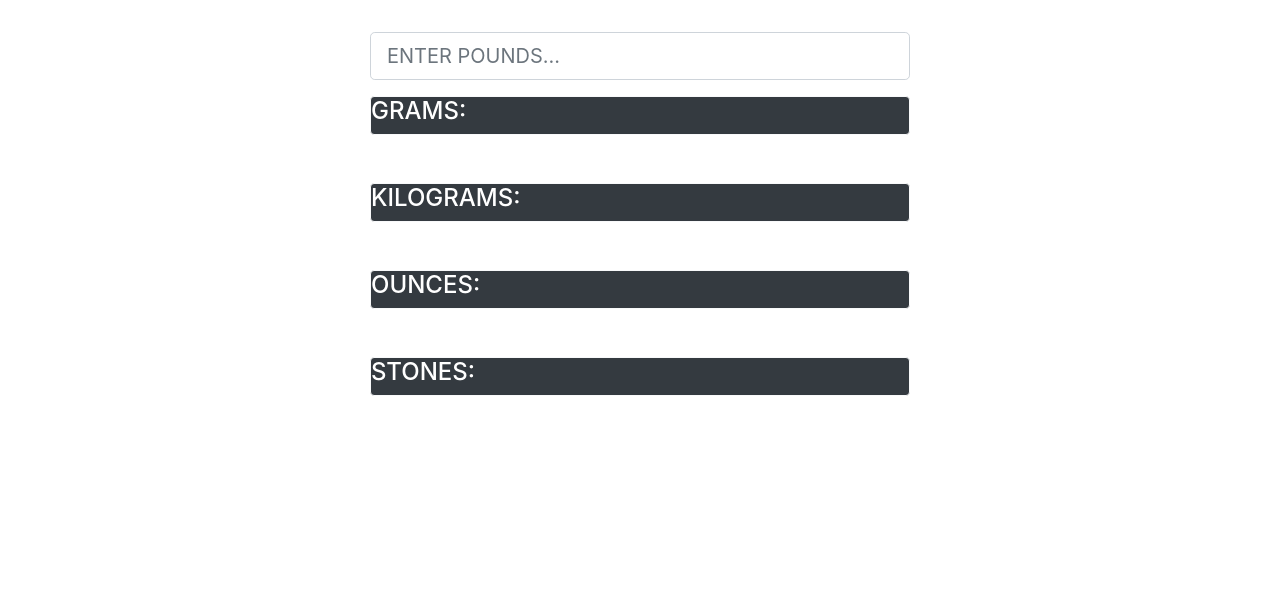
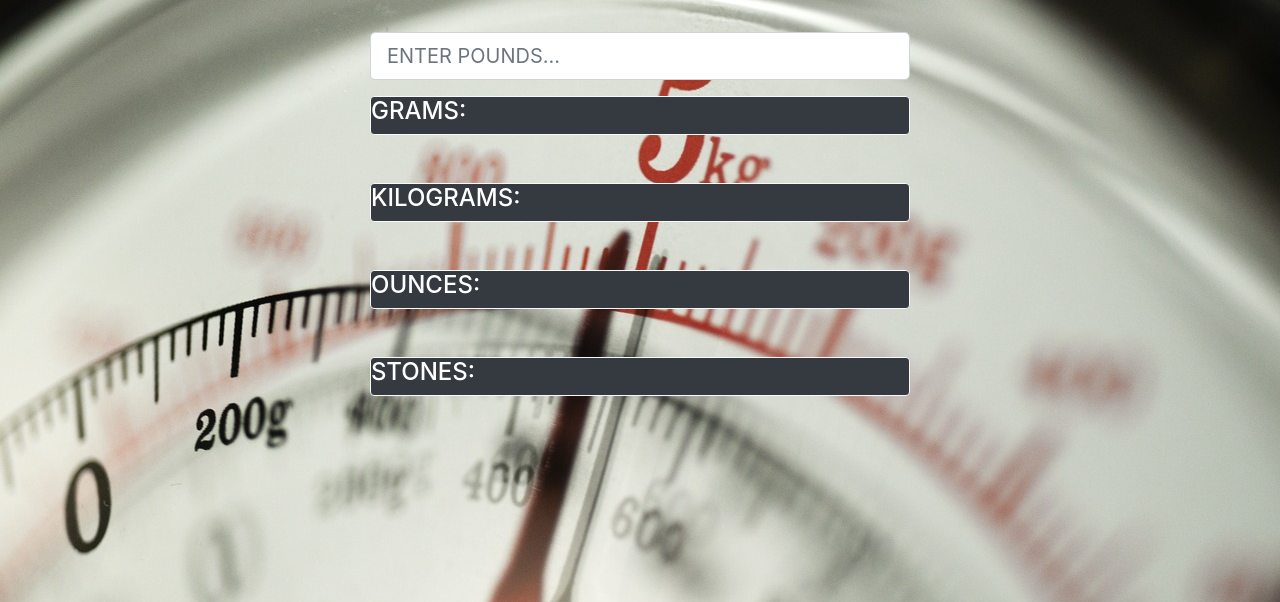
Before and after one commit to sonali681/weightconvertor, a plain HTML site: page index.html in a window 1280 px wide. Shown: the part 198-800 px from the top of the page. Drawn offline with nearby package versions, Linux system fonts and the light colour scheme.

Commit message:
updated paths

```diff
--- a/index.html
+++ b/index.html
@@ -10,7 +10,7 @@
         body {
 
 
-            background: url('weight.jpg') no-repeat center center/cover;
+            background: url('weightconvertor.jpg') no-repeat center center/cover;
 
             width: 100%;
             height: 100vh;
```
